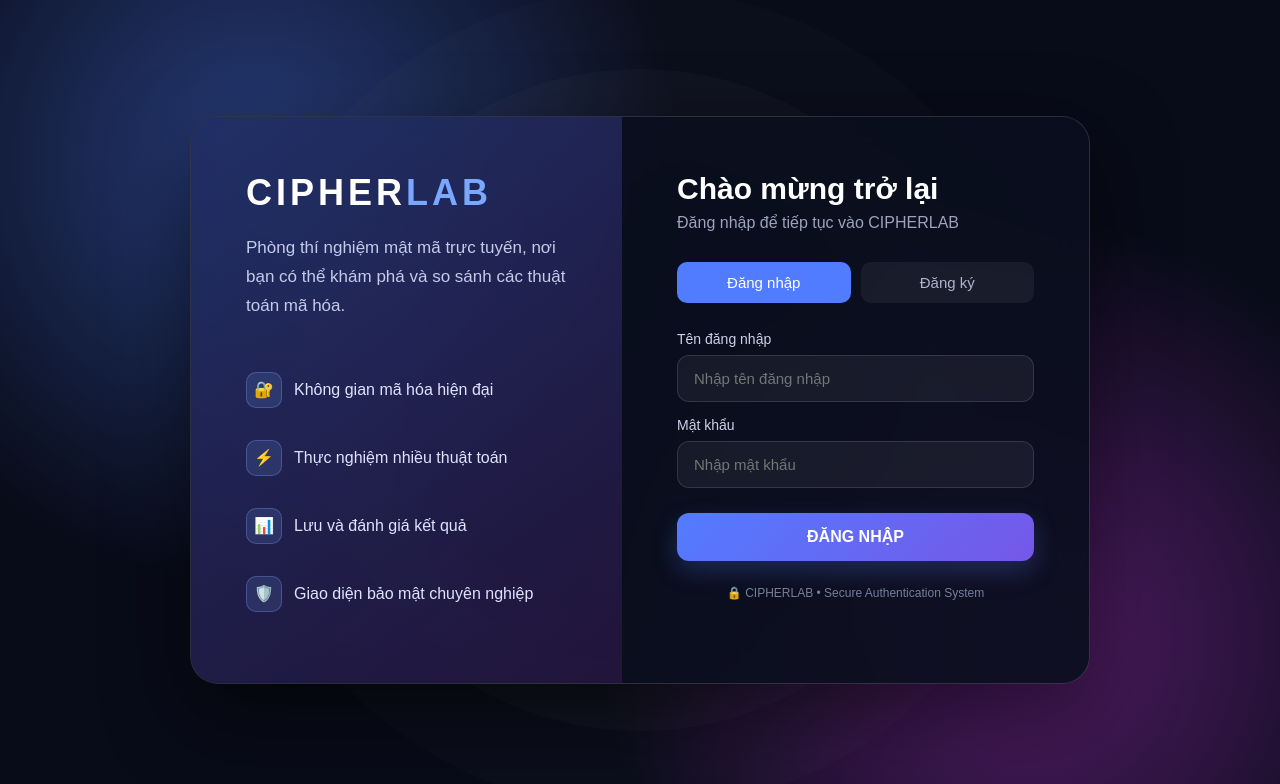
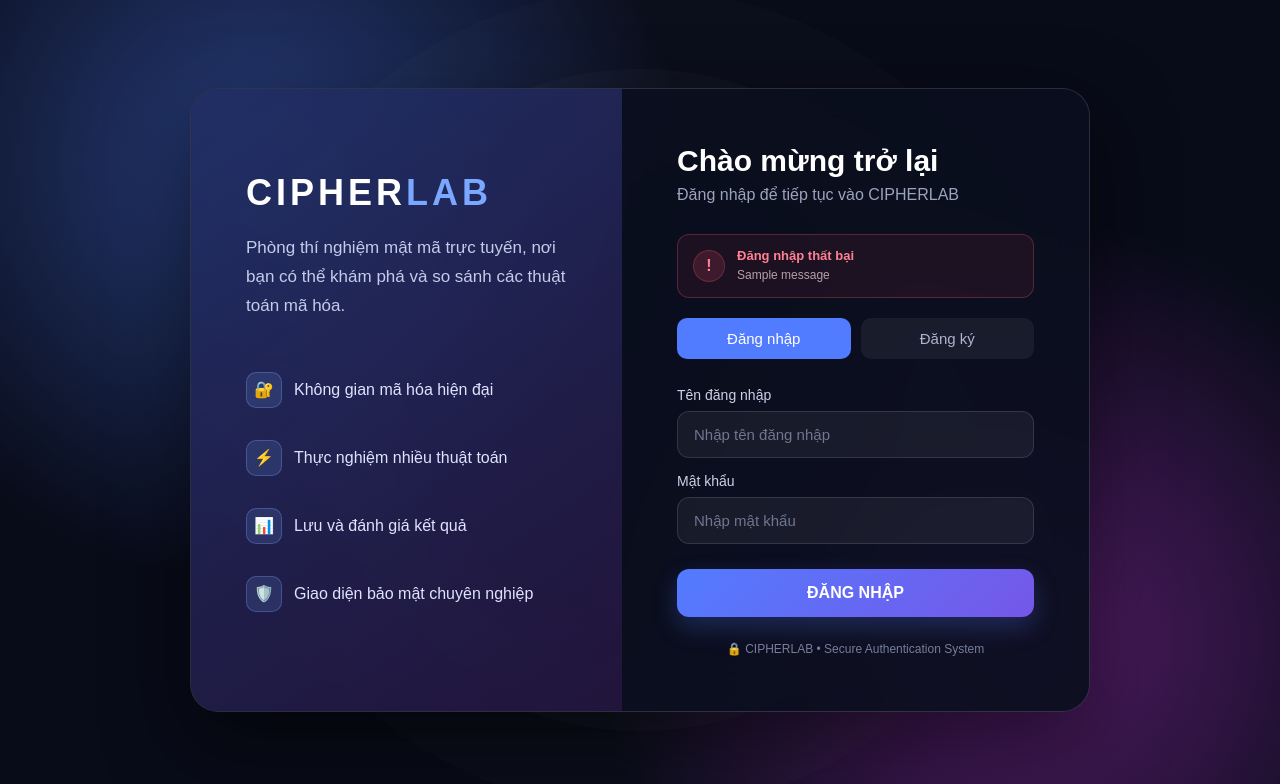
Before and after one commit to manhthang23122006-eng/CIPHERLAB, a Flask app: page /login in a window 1280 px wide. Shown: the top 784 px of the page. Run offline with Flask 3, Linux system fonts and the light colour scheme; tables that the repository leaves empty hold one stand-in row (values such as "Sample post"); one stand-in notice (Sample message) is shown.

Commit message:
Improve login error message

```diff
--- a/templates/login.html
+++ b/templates/login.html
@@ -116,6 +116,78 @@
             margin-bottom: 30px;
         }
 
+        /* =========================
+           THÔNG BÁO LỖI ĐĂNG NHẬP
+           ========================= */
+
+        .error-message {
+            display: flex;
+            align-items: center;
+            gap: 12px;
+
+            padding: 13px 15px;
+            margin-bottom: 20px;
+
+            background: rgba(255, 82, 109, 0.08);
+            border: 1px solid rgba(255, 82, 109, 0.28);
+            border-radius: 12px;
+
+            animation: errorIn 0.25s ease;
+        }
+
+        .error-icon {
+            width: 32px;
+            height: 32px;
+            min-width: 32px;
+
+            display: flex;
+            align-items: center;
+            justify-content: center;
+
+            border-radius: 50%;
+
+            background: rgba(255, 82, 109, 0.15);
+            border: 1px solid rgba(255, 82, 109, 0.25);
+
+            color: #ff8093;
+            font-size: 16px;
+            font-weight: bold;
+        }
+
+        .error-content {
+            flex: 1;
+        }
+
+        .error-content strong {
+            display: block;
+            color: #ff8093;
+            font-size: 13px;
+            margin-bottom: 4px;
+        }
+
+        .error-content p {
+            margin: 0;
+            color: #b8a0a7;
+            font-size: 12px;
+            line-height: 1.4;
+        }
+
+        @keyframes errorIn {
+            from {
+                opacity: 0;
+                transform: translateY(-6px);
+            }
+
+            to {
+                opacity: 1;
+                transform: translateY(0);
+            }
+        }
+
+        /* =========================
+           TABS
+           ========================= */
+
         .tabs {
             display: flex;
             gap: 10px;
@@ -162,6 +243,11 @@
             color: white;
             outline: none;
             font-size: 15px;
+            transition: 0.2s;
+        }
+
+        input::placeholder {
+            color: #6f7690;
         }
 
         input:focus {
@@ -242,26 +392,96 @@
             <div class="icon">🛡️</div>
             <span>Giao diện bảo mật chuyên nghiệp</span>
         </div>
+
     </div>
+
+
+    <!-- =========================
+         BÊN PHẢI
+         ========================= -->
 
     <div class="right">
 
-        <h1 class="title">Chào mừng trở lại</h1>
-        <p class="subtitle">Đăng nhập để tiếp tục vào CIPHERLAB</p>
+        <h1 class="title">
+            Chào mừng trở lại
+        </h1>
+
+        <p class="subtitle">
+            Đăng nhập để tiếp tục vào CIPHERLAB
+        </p>
+
+
+        <!-- =========================
+             THÔNG BÁO TỪ FLASK
+             ========================= -->
+
+        {% with messages = get_flashed_messages() %}
+
+            {% if messages %}
+
+                <div class="error-message">
+
+                    <div class="error-icon">
+                        !
+                    </div>
+
+                    <div class="error-content">
+
+                        <strong>
+                            Đăng nhập thất bại
+                        </strong>
+
+                        <p>
+                            {{ messages[0] }}
+                        </p>
+
+                    </div>
+
+                </div>
+
+            {% endif %}
+
+        {% endwith %}
+
+
+        <!-- =========================
+             TAB
+             ========================= -->
 
         <div class="tabs">
-            <button class="tab active" onclick="showForm('login', this)">
+
+            <button
+                class="tab active"
+                onclick="showForm('login', this)"
+            >
                 Đăng nhập
             </button>
 
-            <button class="tab" onclick="showForm('register', this)">
+            <button
+                class="tab"
+                onclick="showForm('register', this)"
+            >
                 Đăng ký
             </button>
+
         </div>
 
-        <form id="login" class="form active" method="POST" action="/login">
 
-            <label>Tên đăng nhập</label>
+        <!-- =========================
+             ĐĂNG NHẬP
+             ========================= -->
+
+        <form
+            id="login"
+            class="form active"
+            method="POST"
+            action="/login"
+        >
+
+            <label>
+                Tên đăng nhập
+            </label>
+
             <input
                 type="text"
                 name="username"
@@ -277,15 +501,32 @@
                 required
             >
 
-            <button class="button" type="submit">
+
+            <button
+                class="button"
+                type="submit"
+            >
                 ĐĂNG NHẬP
             </button>
 
         </form>
 
-        <form id="register" class="form" method="POST" action="/register">
 
-            <label>Tên đăng nhập</label>
+        <!-- =========================
+             ĐĂNG KÝ
+             ========================= -->
+
+        <form
+            id="register"
+            class="form"
+            method="POST"
+            action="/register"
+        >
+
+            <label>
+                Tên đăng nhập
+            </label>
+
             <input
                 type="text"
                 name="username"
@@ -309,33 +558,64 @@
                 required
             >
 
-            <button class="button" type="submit">
+
+            <button
+                class="button"
+                type="submit"
+            >
                 TẠO TÀI KHOẢN
             </button>
 
         </form>
+
+
+        <!-- =========================
+             FOOTER
+             ========================= -->
 
         <div class="security">
             🔒 CIPHERLAB • Secure Authentication System
         </div>
 
     </div>
+
 </div>
 
+
+<!-- =========================
+     JAVASCRIPT
+     ========================= -->
+
 <script>
+
     function showForm(formName, button) {
 
-        document.querySelectorAll(".form").forEach(function(form) {
-            form.classList.remove("active");
-        });
+        document
+            .querySelectorAll(".form")
+            .forEach(function(form) {
 
-        document.querySelectorAll(".tab").forEach(function(tab) {
-            tab.classList.remove("active");
-        });
+                form.classList.remove("active");
 
-        document.getElementById(formName).classList.add("active");
+            });
+
+
+        document
+            .querySelectorAll(".tab")
+            .forEach(function(tab) {
+
+                tab.classList.remove("active");
+
+            });
+
+
+        document
+            .getElementById(formName)
+            .classList.add("active");
+
+
         button.classList.add("active");
     }
+
 </script>
 
 </body>
```
Also changed, not shown: other parts of templates/login.html (+90 -5 lines).
